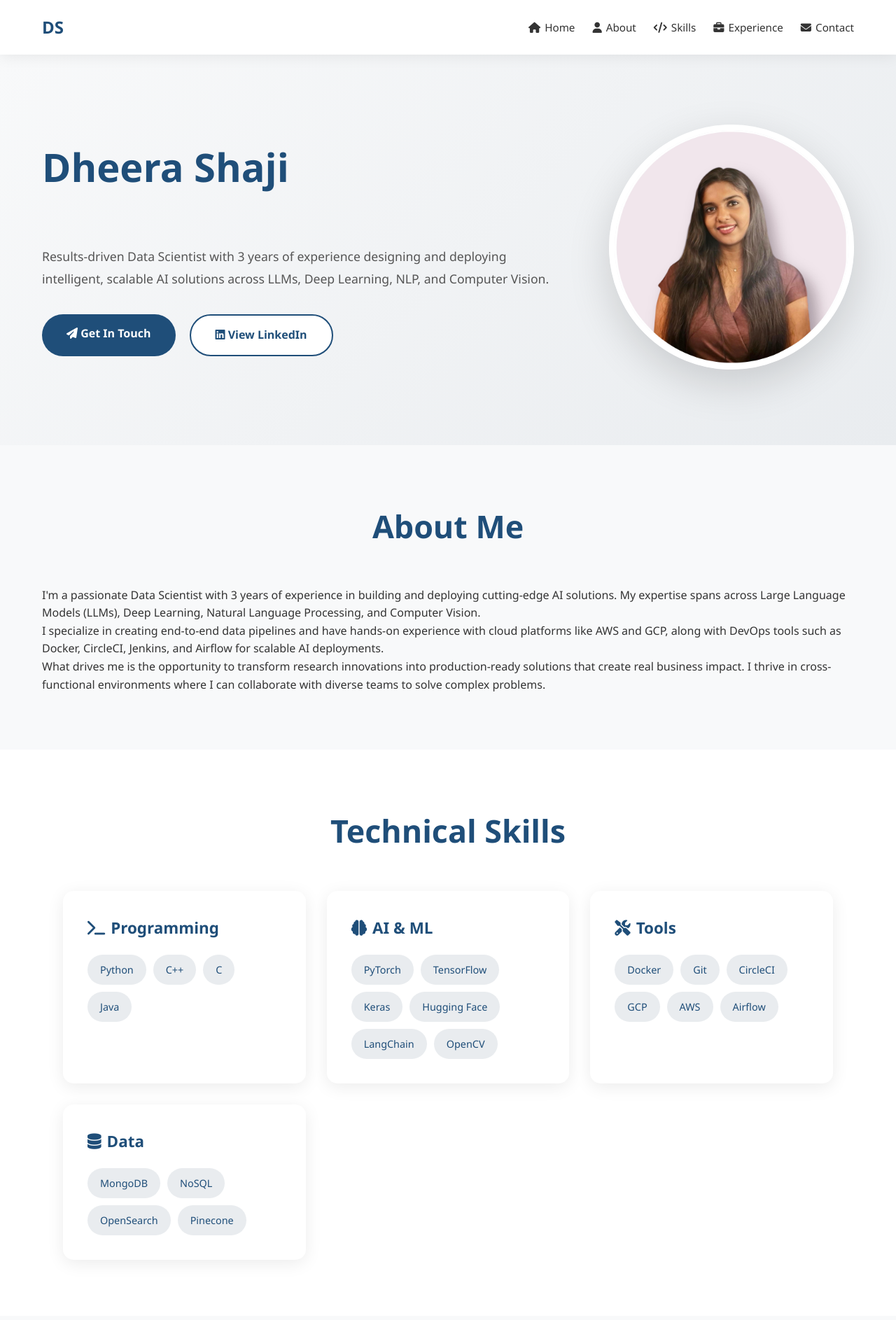
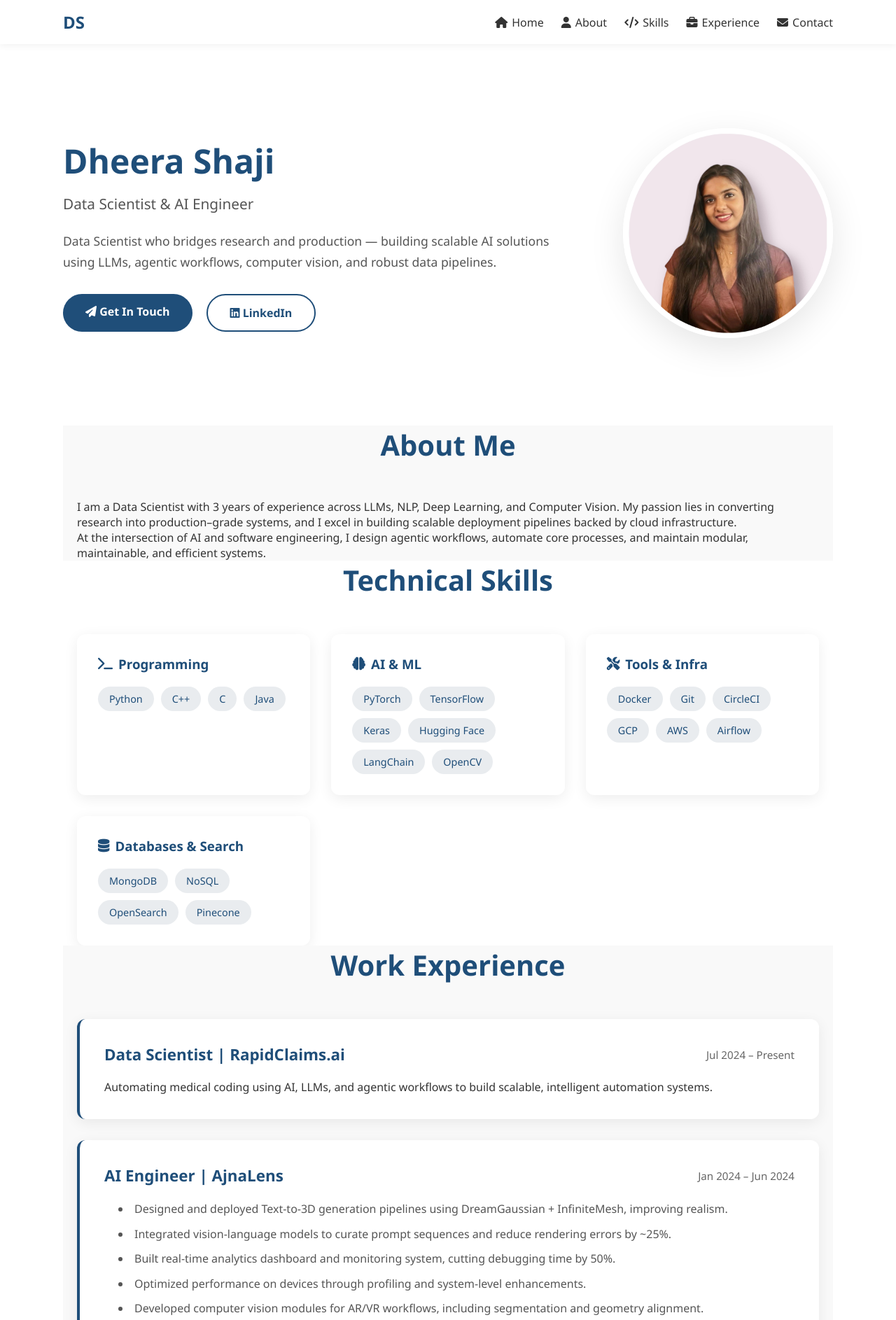
Before and after one commit to DheeraShaji/DheeraShaji.github.io, a plain HTML site: page index.html in a window 1280 px wide. Shown: the top 1886 px of the page at 70% size. Drawn offline with nearby package versions, Linux system fonts and the light colour scheme.

Commit message:
change index.html

```diff
--- a/index.html
+++ b/index.html
@@ -3,97 +3,104 @@
 <head>
   <meta charset="UTF-8" />
   <meta name="viewport" content="width=device-width, initial-scale=1.0"/>
-  <title>Dheera Shaji | Data Scientist Portfolio</title>
+  <title>Dheera Shaji | Data Scientist</title>
 
-  <!-- Font Awesome for Icons -->
-  <link rel="stylesheet" href="https://cdnjs.cloudflare.com/ajax/libs/font-awesome/6.5.1/css/all.min.css">
-
-  <!-- AOS Animation Library -->
-  <link href="https://unpkg.com/aos@2.3.1/dist/aos.css" rel="stylesheet">
+  <!-- Font Awesome Icons -->
+  <link rel="stylesheet" href="https://cdnjs.cloudflare.com/ajax/libs/font-awesome/6.5.1/css/all.min.css" />
+  <!-- AOS CSS -->
+  <link href="https://unpkg.com/aos@2.3.1/dist/aos.css" rel="stylesheet" />
 
   <style>
     * { margin: 0; padding: 0; box-sizing: border-box; }
     html { scroll-behavior: smooth; }
     body {
       font-family: 'Segoe UI', Tahoma, Geneva, Verdana, sans-serif;
-      line-height: 1.6;
       color: #333;
-      background: #ffffff;
+      background: #fff;
     }
-
     .container {
-      max-width: 1200px;
+      max-width: 1100px;
       margin: 0 auto;
       padding: 0 20px;
     }
-
-    /* Navigation */
     nav {
-      background: rgba(255, 255, 255, 0.98);
-      padding: 20px 0;
       position: sticky;
       top: 0;
-      box-shadow: 0 2px 20px rgba(0,0,0,0.08);
+      background: rgba(255,255,255,0.95);
+      backdrop-filter: blur(5px);
+      box-shadow: 0 2px 10px rgba(0,0,0,0.06);
       z-index: 100;
-      backdrop-filter: blur(10px);
     }
-    nav .container { display: flex; justify-content: space-between; align-items: center; }
-    .logo { font-size: 1.5em; font-weight: 700; color: #1F4E79; }
-    nav ul { list-style: none; display: flex; gap: 25px; }
+    nav .container {
+      display: flex;
+      justify-content: space-between;
+      align-items: center;
+      padding: 15px 0;
+    }
+    .logo {
+      font-size: 1.5rem;
+      font-weight: bold;
+      color: #1F4E79;
+    }
+    nav ul {
+      list-style: none;
+      display: flex;
+      gap: 25px;
+    }
     nav a {
+      text-decoration: none;
       color: #333;
-      text-decoration: none;
       font-weight: 500;
-      transition: color 0.3s;
-      font-size: 0.95em;
       display: flex;
       align-items: center;
       gap: 6px;
+      transition: color 0.3s;
     }
-    nav a:hover { color: #1F4E79; }
+    nav a:hover {
+      color: #1F4E79;
+    }
 
     /* Hero */
     .hero {
-      padding: 100px 0;
-      background: linear-gradient(135deg, #f8f9fa 0%, #e9ecef 100%);
+      padding: 120px 0;
+      display: flex;
+      align-items: center;
+      flex-wrap: wrap;
+      gap: 60px;
     }
-    .hero-content { display: flex; align-items: center; gap: 60px; flex-wrap: wrap; }
-    .hero-text { flex: 1; min-width: 300px; }
-    .hero-text h1 {
-      font-size: 3.5em; color: #1F4E79;
-      margin-bottom: 15px; line-height: 1.2;
+    .hero .hero-text {
+      flex: 1;
+      min-width: 280px;
     }
-    .hero-text .subtitle {
-      font-size: 1.5em; color: #666;
-      margin-bottom: 25px; font-weight: 300;
-      overflow: hidden;
-      border-right: .15em solid #1F4E79;
-      white-space: nowrap;
-      animation: typing 3.5s steps(40, end), blink .75s step-end infinite;
-      width: 0;
+    .hero h1 {
+      font-size: 3rem;
+      color: #1F4E79;
+      margin-bottom: 15px;
     }
-    @keyframes typing {
-      from { width: 0 } to { width: 100% }
+    .hero .subtitle {
+      font-size: 1.3rem;
+      color: #555;
+      margin-bottom: 25px;
     }
-    @keyframes blink {
-      from, to { border-color: transparent }
-      50% { border-color: #1F4E79; }
+    .hero .hero-desc {
+      font-size: 1.1rem;
+      color: #555;
+      line-height: 1.7;
+      margin-bottom: 30px;
     }
-    .hero-text .description {
-      font-size: 1.1em;
-      color: #555;
-      line-height: 1.8;
-      margin-bottom: 35px;
+    .hero-buttons {
+      display: flex;
+      gap: 20px;
+      flex-wrap: wrap;
     }
-    .hero-buttons { display: flex; gap: 20px; flex-wrap: wrap; }
     .btn {
-      padding: 15px 35px;
+      padding: 14px 32px;
       border-radius: 30px;
       text-decoration: none;
       font-weight: 600;
       transition: all 0.3s;
       display: inline-block;
-      font-size: 1em;
+      font-size: 1rem;
     }
     .btn-primary {
       background: #1F4E79;
@@ -102,7 +109,7 @@
     .btn-primary:hover {
       background: #2c5f8d;
       transform: translateY(-3px);
-      box-shadow: 0 10px 25px rgba(31, 78, 121, 0.3);
+      box-shadow: 0 8px 20px rgba(31,78,121,0.3);
     }
     .btn-secondary {
       background: white;
@@ -114,49 +121,57 @@
       color: white;
       transform: translateY(-3px);
     }
-    .hero-image { flex: 0 0 350px; text-align: center; }
+
+    .hero-image {
+      flex: 0 0 300px;
+      text-align: center;
+    }
     .profile-photo {
-      width: 350px; height: 350px; border-radius: 50%;
+      width: 300px;
+      height: 300px;
+      border-radius: 50%;
       object-fit: cover;
-      border: 8px solid white;
-      box-shadow: 0 20px 60px rgba(0,0,0,0.15);
+      border: 6px solid white;
+      box-shadow: 0 15px 50px rgba(0,0,0,0.1);
       transition: transform 0.3s;
     }
-    .profile-photo:hover { transform: scale(1.05); }
+    .profile-photo:hover {
+      transform: scale(1.03);
+    }
 
-    section { padding: 80px 0; }
-    section:nth-child(odd) { background: #f8f9fa; }
+    section {
+      padding: 80px 0;
+    }
+    section:nth-child(odd) {
+      background: #f9f9f9;
+    }
     h2 {
-      font-size: 2.8em;
+      text-align: center;
+      font-size: 2.5rem;
       color: #1F4E79;
       margin-bottom: 50px;
-      text-align: center;
-      font-weight: 700;
     }
 
     /* Skills */
     .skills-grid {
       display: grid;
-      grid-template-columns: repeat(auto-fit, minmax(300px, 1fr));
+      grid-template-columns: repeat(auto-fit, minmax(250px, 1fr));
       gap: 30px;
-      max-width: 1100px;
-      margin: 0 auto;
     }
     .skill-category {
       background: white;
-      padding: 35px;
-      border-radius: 15px;
-      box-shadow: 0 5px 25px rgba(0,0,0,0.08);
-      transition: all 0.3s;
+      border-radius: 12px;
+      padding: 30px;
+      box-shadow: 0 5px 20px rgba(0,0,0,0.07);
+      transition: transform 0.3s, box-shadow 0.3s;
     }
     .skill-category:hover {
-      transform: translateY(-8px);
-      box-shadow: 0 15px 40px rgba(0,0,0,0.12);
+      transform: translateY(-5px);
+      box-shadow: 0 12px 35px rgba(0,0,0,0.12);
     }
     .skill-category h3 {
       color: #1F4E79;
       margin-bottom: 20px;
-      font-size: 1.4em;
       display: flex;
       align-items: center;
       gap: 8px;
@@ -165,102 +180,109 @@
       display: flex;
       flex-wrap: wrap;
       gap: 10px;
-      margin-top: 15px;
     }
     .skill-tag {
+      padding: 8px 16px;
       background: #e9ecef;
       color: #1F4E79;
-      padding: 10px 18px;
-      border-radius: 25px;
-      font-size: 0.9em;
-      font-weight: 500;
-      transition: all 0.3s;
+      border-radius: 20px;
+      font-size: 0.9rem;
+      transition: transform 0.2s, box-shadow 0.2s;
     }
     .skill-tag:hover {
-      background: #1F4E79;
-      color: white;
       transform: scale(1.1);
-      box-shadow: 0 4px 15px rgba(31, 78, 121, 0.4);
+      box-shadow: 0 3px 10px rgba(31,78,121,0.2);
     }
 
     /* Experience */
     .experience-item {
       background: white;
-      padding: 45px;
-      margin-bottom: 35px;
-      border-radius: 15px;
-      box-shadow: 0 5px 25px rgba(0,0,0,0.08);
-      transition: all 0.3s;
-      border-left: 5px solid #1F4E79;
+      border-radius: 12px;
+      padding: 35px;
+      margin-bottom: 30px;
+      box-shadow: 0 5px 20px rgba(0,0,0,0.07);
+      transition: transform 0.3s, box-shadow 0.3s;
+      border-left: 4px solid #1F4E79;
     }
     .experience-item:hover {
-      transform: translateY(-8px) scale(1.02);
-      box-shadow: 0 12px 35px rgba(0,0,0,0.15);
+      transform: translateY(-5px);
+      box-shadow: 0 8px 30px rgba(0,0,0,0.12);
     }
     .experience-header {
       display: flex;
       justify-content: space-between;
       align-items: center;
-      margin-bottom: 25px;
+      margin-bottom: 20px;
       flex-wrap: wrap;
-      gap: 15px;
+      gap: 10px;
     }
-    .experience-header h3 { color: #1F4E79; font-size: 1.6em; }
-    .experience-date { color: #666; font-weight: 600; font-size: 1em; }
+    .experience-header h3 {
+      color: #1F4E79;
+      font-size: 1.4rem;
+    }
+    .experience-date {
+      color: #666;
+      font-size: 0.95rem;
+      font-weight: 500;
+    }
+    .experience-item ul {
+      margin-left: 20px;
+      list-style: disc inside;
+      color: #555;
+    }
+    .experience-item li {
+      margin-bottom: 10px;
+      line-height: 1.6;
+    }
 
     /* Contact */
     #contact {
       text-align: center;
-      background: linear-gradient(135deg, #1F4E79 0%, #2c5f8d 100%);
+      background: #1F4E79;
       color: white;
     }
-    #contact h2 { color: white; }
+    #contact h2 {
+      color: white;
+      margin-bottom: 20px;
+    }
     .contact-info {
-      font-size: 1.2em;
-      margin-top: 35px;
       display: flex;
       justify-content: center;
-      gap: 25px;
+      gap: 30px;
       flex-wrap: wrap;
     }
     .contact-info a {
       color: white;
       text-decoration: none;
-      transition: all 0.3s;
+      background: rgba(255,255,255,0.15);
       padding: 12px 25px;
       border-radius: 25px;
-      background: rgba(255,255,255,0.1);
       display: flex;
       align-items: center;
       gap: 10px;
+      transition: transform 0.3s, background 0.3s;
     }
     .contact-info a:hover {
-      background: rgba(255,255,255,0.2);
+      background: rgba(255,255,255,0.25);
       transform: translateY(-3px);
     }
 
     footer {
-      background: #1a1a1a;
-      color: white;
       text-align: center;
       padding: 30px 0;
+      color: #666;
+      font-size: 0.9rem;
     }
 
-    /* Responsive */
     @media (max-width: 768px) {
-      .hero-text h1 { font-size: 2.5em; }
-      .hero-content { flex-direction: column-reverse; text-align: center; }
-      .hero-image { flex: 0 0 250px; }
-      .profile-photo { width: 250px; height: 250px; }
-      .hero-buttons { justify-content: center; }
-      h2 { font-size: 2.2em; }
-      nav ul { gap: 15px; font-size: 0.9em; }
+      .hero h1 { font-size: 2.5rem; }
+      .hero .subtitle { font-size: 1.2rem; }
+      .hero-image { flex: 0 0 200px; }
+      .profile-photo { width: 200px; height: 200px; }
     }
   </style>
 </head>
 <body>
-
-  <!-- Navigation -->
   <nav>
     <div class="container">
       <div class="logo">DS</div>
@@ -274,41 +296,32 @@
     </div>
   </nav>
 
-  <!-- Hero -->
-  <section class="hero" id="home">
-    <div class="container">
-      <div class="hero-content">
+  <section class="hero container" id="home">
     <div class="hero-text" data-aos="fade-right">
       <h1>Dheera Shaji</h1>
-          <p class="subtitle">Data Scientist | AI Engineer</p>
-          <p class="description">Results-driven Data Scientist with 3 years of experience designing and deploying intelligent, scalable AI solutions across LLMs, Deep Learning, NLP, and Computer Vision.</p>
+      <p class="subtitle">Data Scientist & AI Engineer</p>
+      <p class="hero-desc">
+        Data Scientist who bridges research and production — building scalable AI solutions using LLMs, agentic workflows, computer vision, and robust data pipelines.
+      </p>
       <div class="hero-buttons">
         <a href="#contact" class="btn btn-primary"><i class="fas fa-paper-plane"></i> Get In Touch</a>
-            <a href="https://www.linkedin.com/in/dheera-shaji" target="_blank" class="btn btn-secondary"><i class="fab fa-linkedin"></i> View LinkedIn</a>
+        <a href="https://www.linkedin.com/in/dheera-shaji" target="_blank" class="btn btn-secondary"><i class="fab fa-linkedin"></i> LinkedIn</a>
       </div>
     </div>
     <div class="hero-image" data-aos="fade-left">
-          <img src="profile.jpeg" alt="Dheera Shaji" class="profile-photo">
-        </div>
-      </div>
+      <img src="profile.jpeg" alt="Dheera Shaji" class="profile-photo" />
     </div>
   </section>
 
-  <!-- About -->
-  <section id="about" data-aos="fade-up">
-    <div class="container">
+  <section id="about" data-aos="fade-up" class="container">
     <h2>About Me</h2>
     <div class="about-content">
-        <p>I'm a passionate Data Scientist with 3 years of experience in building and deploying cutting-edge AI solutions. My expertise spans across Large Language Models (LLMs), Deep Learning, Natural Language Processing, and Computer Vision.</p>
-        <p>I specialize in creating end-to-end data pipelines and have hands-on experience with cloud platforms like AWS and GCP, along with DevOps tools such as Docker, CircleCI, Jenkins, and Airflow for scalable AI deployments.</p>
-        <p>What drives me is the opportunity to transform research innovations into production-ready solutions that create real business impact. I thrive in cross-functional environments where I can collaborate with diverse teams to solve complex problems.</p>
-      </div>
+      <p>I am a Data Scientist with 3 years of experience across LLMs, NLP, Deep Learning, and Computer Vision. My passion lies in converting research into production–grade systems, and I excel in building scalable deployment pipelines backed by cloud infrastructure.</p>
+      <p>At the intersection of AI and software engineering, I design agentic workflows, automate core processes, and maintain modular, maintainable, and efficient systems.</p>
     </div>
   </section>
 
-  <!-- Skills -->
-  <section id="skills" data-aos="fade-up">
-    <div class="container">
+  <section id="skills" data-aos="fade-up" class="container">
     <h2>Technical Skills</h2>
     <div class="skills-grid">
       <div class="skill-category">
@@ -332,7 +345,7 @@
         </div>
       </div>
       <div class="skill-category">
-          <h3><i class="fas fa-tools"></i> Tools</h3>
+        <h3><i class="fas fa-tools"></i> Tools & Infra</h3>
         <div class="skill-tags">
           <span class="skill-tag">Docker</span>
           <span class="skill-tag">Git</span>
@@ -343,7 +356,7 @@
         </div>
       </div>
       <div class="skill-category">
-          <h3><i class="fas fa-database"></i> Data</h3>
+        <h3><i class="fas fa-database"></i> Databases & Search</h3>
         <div class="skill-tags">
           <span class="skill-tag">MongoDB</span>
           <span class="skill-tag">NoSQL</span>
@@ -352,66 +365,67 @@
         </div>
       </div>
     </div>
-    </div>
   </section>
 
-  <!-- Experience -->
-  <section id="experience" data-aos="fade-up">
-    <div class="container">
+  <section id="experience" data-aos="fade-up" class="container">
     <h2>Work Experience</h2>
-      <div class="experience-item">
+
+    <div class="experience-item" data-aos="fade-up">
       <div class="experience-header">
         <h3>Data Scientist | RapidClaims.ai</h3>
-          <span class="experience-date">Jul 2024 - Present</span>
+        <span class="experience-date">Jul 2024 – Present</span>
       </div>
       <p>Automating medical coding using AI, LLMs, and agentic workflows to build scalable, intelligent automation systems.</p>
     </div>
 
-      <div class="experience-item">
+    <div class="experience-item" data-aos="fade-up">
       <div class="experience-header">
         <h3>AI Engineer | AjnaLens</h3>
-          <span class="experience-date">Jan 2024 - Jun 2024</span>
+        <span class="experience-date">Jan 2024 – Jun 2024</span>
       </div>
       <ul>
-          <li>Led design and deployment of Text-to-3D model generation pipeline using DreamGaussian and InfiniteMesh frameworks</li>
-          <li>Improved 3D image generation quality with LLM-guided prompt engineering</li>
-          <li>Developed real-time analytics dashboard cutting debugging time by 50%</li>
+        <li>Designed and deployed Text-to-3D generation pipelines using DreamGaussian + InfiniteMesh, improving realism.</li>
+        <li>Integrated vision-language models to curate prompt sequences and reduce rendering errors by ~25%.</li>
+        <li>Built real-time analytics dashboard and monitoring system, cutting debugging time by 50%.</li>
+        <li>Optimized performance on devices through profiling and system-level enhancements.</li>
+        <li>Developed computer vision modules for AR/VR workflows, including segmentation and geometry alignment.</li>
       </ul>
     </div>
 
-      <div class="experience-item">
+    <div class="experience-item" data-aos="fade-up">
       <div class="experience-header">
         <h3>Data Scientist | SigTuple</h3>
-          <span class="experience-date">Jan 2023 - Dec 2023</span>
+        <span class="experience-date">Jan 2023 – Dec 2023</span>
       </div>
       <ul>
-          <li>Spearheaded development of WBC detection pipeline using YOLOX two-stage architecture</li>
-          <li>Improved CBC index estimation accuracy with biophysical modeling</li>
-          <li>Implemented model quantization for latency reduction</li>
+        <li>Led WBC detection & classification pipeline using YOLOX-based architecture, achieving ~0.90 R² correlation.</li>
+        <li>Implemented biophysical models to convert cell metrics and improve CBC index estimation accuracy.</li>
+        <li>Applied self-supervised and clustering techniques to reduce class imbalance and boost generalization.</li>
+        <li>Quantized ECA-ResNet models and reduced inference latency by ~15% on edge devices.</li>
+        <li>Developed a QA pipeline to detect imaging artifacts and enhance dataset consistency.</li>
+        <li>Streamlined the annotation workflow using LabelStudio, reducing labeling time by 60%.</li>
       </ul>
     </div>
-    </div>
+
   </section>
 
-  <!-- Contact -->
-  <section id="contact" data-aos="fade-up">
-    <div class="container">
+  <section id="contact" data-aos="fade-up" class="container">
     <h2>Get In Touch</h2>
-      <p style="font-size: 1.2em; margin-bottom: 30px;">I'm always interested in discussing new opportunities, collaborations, or innovative projects.</p>
+    <p style="margin-bottom: 25px;">I'm always open to new opportunities, collaborations, or creative AI projects.</p>
     <div class="contact-info">
       <a href="mailto:dheerashaji@gmail.com"><i class="fas fa-envelope"></i> Email</a>
       <a href="https://www.linkedin.com/in/dheera-shaji" target="_blank"><i class="fab fa-linkedin"></i> LinkedIn</a>
     </div>
-    </div>
   </section>
 
   <footer>
-    <p>&copy; 2025 Dheera Shaji. All rights reserved.</p>
+    <p>© 2025 Dheera Shaji. All rights reserved.</p>
   </footer>
 
-  <!-- AOS init -->
+  <!-- AOS JS -->
   <script src="https://unpkg.com/aos@2.3.1/dist/aos.js"></script>
-  <script>AOS.init({ duration: 800, once: true });</script>
-
+  <script>
+    AOS.init({ duration: 800, once: true });
+  </script>
 </body>
 </html>
```
Lines whose indentation alone changed are shown as unchanged.
